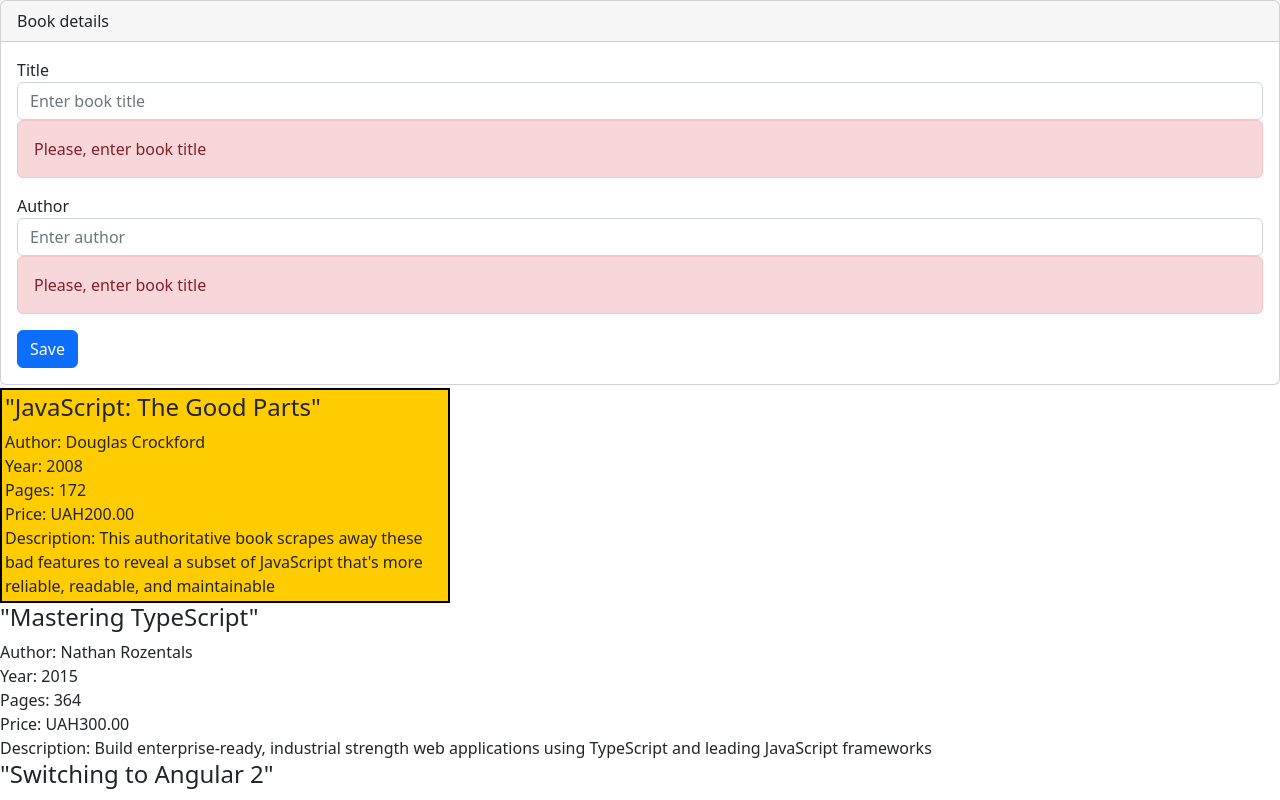
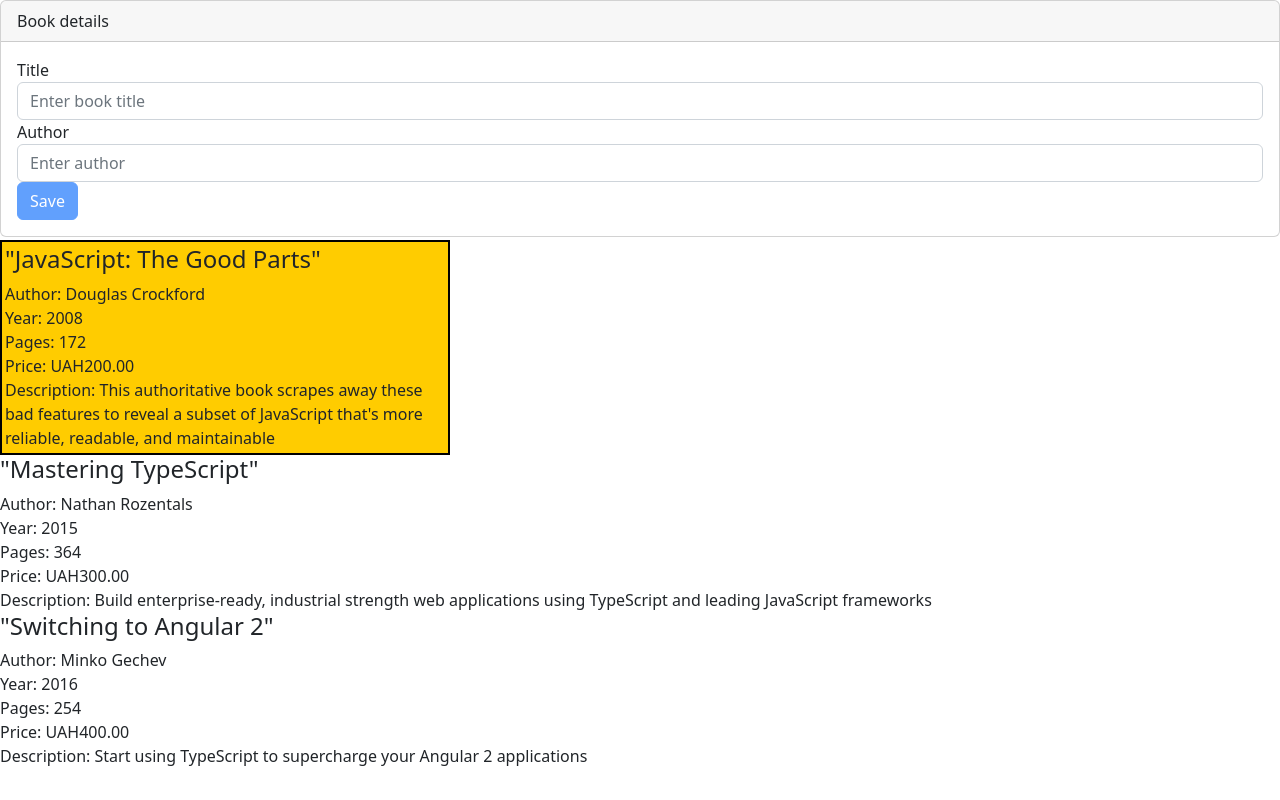
Before and after one commit to Ge0rgius/it-discovery-angular, an Angular app: page / in a window 1280 px wide. Shown: the top 800 px of the page. Built offline with nearby package versions, Linux system fonts and the light colour scheme.

Commit message:
Task 9. Fix validation

```diff
--- a/src/app/app.component.html
+++ b/src/app/app.component.html
@@ -1,3 +1,2 @@
 <app-book-registration></app-book-registration>
 <app-books></app-books>
-<app-book></app-book>
--- a/src/app/book-registration/book-registration.component.html
+++ b/src/app/book-registration/book-registration.component.html
@@ -1,19 +1,19 @@
 <div class="card">
   <div class="card-header">Book details</div>
   <div class="card-body">
-    <form #bookForm="ngForm" (ngSubmit)="register(bookForm.value)">
+    <form #bookForm="ngForm" (ngSubmit)="register()">
       <div class="form-group">
         <label>Title</label>
         <input type="text" class="form-control" name="title" placeholder="Enter book title"
-               #title required minlength="4" maxlength="50">
+               #title=ngModel [(ngModel)]="book.title" required minlength="4" maxlength="50">
       </div>
-      <div class="alert alert-danger">Please, enter book title</div>
+      <div class="alert alert-danger" *ngIf="isInvalid(title)">Please, enter book title</div>
       <div class="form-group">
         <label>Author</label>
         <input type="text" class="form-control" name="author" placeholder="Enter author"
-               #author required minlength="4" maxlength="50">
+               #author=ngModel [(ngModel)]="book.author" required minlength="4" maxlength="50">
       </div>
-      <div class="alert alert-danger">Please, enter book title</div>
+      <div class="alert alert-danger" *ngIf="isInvalid(author)">Please, enter book title</div>
       <button type="submit" class="btn btn-primary" [disabled]="!bookForm.valid">Save</button>
     </form>
   </div>
--- a/src/app/book-registration/book-registration.component.ts
+++ b/src/app/book-registration/book-registration.component.ts
@@ -1,6 +1,7 @@
 import {Component} from '@angular/core';
 import {BookService} from "../book.service";
 import {Book} from "../book";
+import {NgModel} from "@angular/forms";
 
 @Component({
   selector: 'app-book-registration',
@@ -9,14 +10,16 @@
 })
 export class BookRegistrationComponent {
 
+  book = new Book();
+
   constructor(private bookService: BookService) {
   }
 
-  register(book: Book): void {
-    this.bookService.save(book);
+  register(): void {
+    this.bookService.save(this.book);
   }
 
-  isInvalid(formControl: string) {
-
+  isInvalid(formControl: NgModel): boolean | null {
+    return formControl.dirty && !formControl.valid;
   }
 }
```
